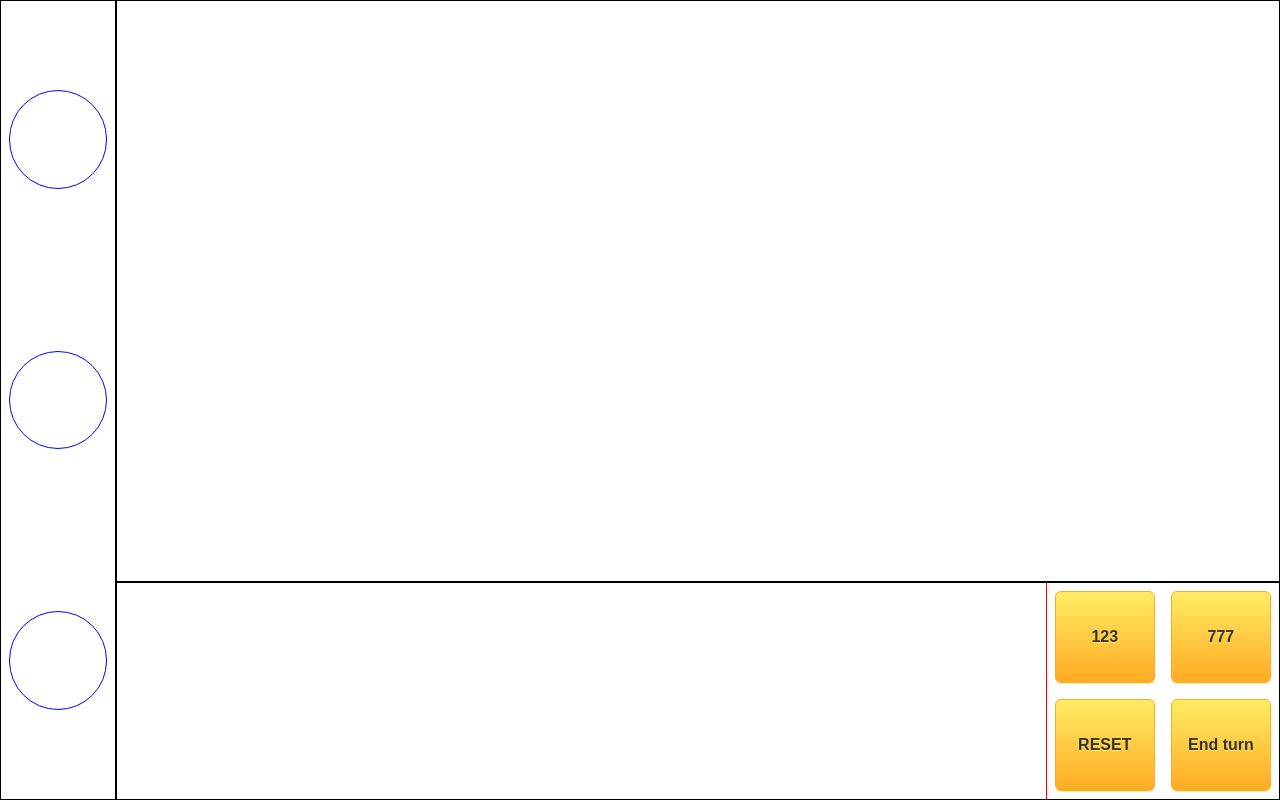
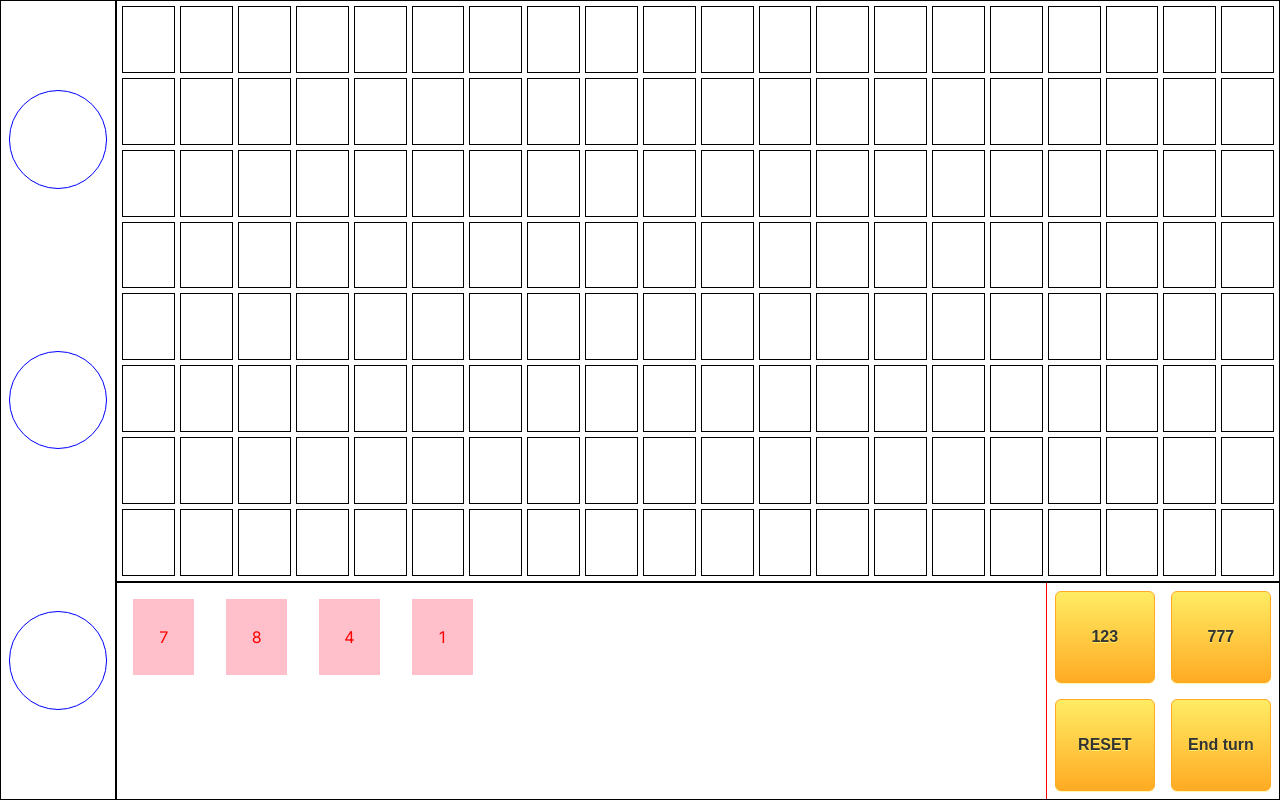
Before and after one commit to vladbyk89/my-rummikub-NextJs, a Next.js app: page /game in a window 1280 px wide. Built offline with nearby package versions, Linux system fonts and the light colour scheme.

Commit message:
dnd library first commit

```diff
--- a/package.json
+++ b/package.json
@@ -25,6 +25,8 @@
     "nodemailer": "^6.9.4",
     "postcss": "8.4.27",
     "react": "18.2.0",
+    "react-dnd": "^16.0.1",
+    "react-dnd-html5-backend": "^16.0.1",
     "react-dom": "18.2.0",
     "react-hook-form": "^7.45.4",
     "react-redux": "^8.1.1",
--- /dev/null
+++ b/src/app/game/components/Board.tsx
@@ -0,0 +1,10 @@
+import React from "react";
+import { selectBoard } from "@/redux/features/board/boardSlice";
+import { useAppSelector } from "@/redux/hooks";
+import { useDrop } from "react-dnd";
+
+export default function Board() {
+  const boardArr = useAppSelector(selectBoard);
+
+  return <section className="gameBoard">{boardArr}</section>;
+}
--- /dev/null
+++ b/src/app/game/components/Square.tsx
@@ -0,0 +1,39 @@
+import React from "react";
+import { useDrop } from "react-dnd";
+import { useAppDispatch } from "@/redux/hooks";
+import { moveTile } from "@/redux/features/board/boardSlice";
+import { TileType } from "./Tile";
+
+interface SquareProps {
+  index: number;
+}
+
+export default function Square({ index }: SquareProps) {
+  const dispatch = useAppDispatch();
+
+  const [{ isOver }, drop] = useDrop(() => ({
+    accept: "tile",
+    drop: (draggedItem: TileType) => {
+      dispatch(
+        moveTile({
+          squareIndex: index,
+          newDiv: (
+            <div
+              key={index}
+              style={{ color: draggedItem.color }}
+              className="tile"
+            >
+              {draggedItem.value}
+            </div>
+          ),
+        })
+      );
+    },
+
+    collect: (monitor) => ({
+      isOver: !!monitor.isOver(),
+    }),
+  }));
+
+  return <div ref={drop} id={String(index)} className="square"></div>;
+}
--- /dev/null
+++ b/src/app/game/components/Tile.tsx
@@ -0,0 +1,31 @@
+import React from "react";
+
+import { useDrag } from "react-dnd";
+
+export interface TileType {
+  value: number;
+  color: string;
+}
+
+export default function Tile({ value, color }: TileType) {
+  const [{ isDragging }, drag] = useDrag(() => ({
+    type: "tile",
+    item: { value, color },
+    collect: (monitor) => ({
+      isDragging: !!monitor.isDragging(),
+    }),
+  }));
+
+  return (
+    <div
+      ref={drag}
+      className="tile square"
+      style={{
+        color: `${color}`,
+        backgroundColor: isDragging ? "yellow" : "pink",
+      }}
+    >
+      {value}
+    </div>
+  );
+}
--- a/src/app/game/page.tsx
+++ b/src/app/game/page.tsx
@@ -1,8 +1,17 @@
+"use client";
+
 import "../styles/GamePage.scss";
 import "../styles/Buttons.scss";
 
+// ** React DND
+import { DndProvider } from "react-dnd";
+import { HTML5Backend } from "react-dnd-html5-backend";
 
-export default async function page() {
+import Board from "./components/Board";
+import Tile from "./components/Tile";
+
+export default function GamePage() {
+
   return (
     <main className="gamePage">
       <section className="playersArea">
@@ -10,9 +19,14 @@ export default async function page() {
         <div></div>
         <div></div>
       </section>
-      <section className="gameBoard"></section>
+      <DndProvider backend={HTML5Backend}>
         <section className="playerHand">
-        <div className="tiles"></div>
+          <div className="tiles">
+            <Tile color="red" value={7} />
+            <Tile color="red" value={8} />
+            <Tile color="red" value={4} />
+            <Tile color="red" value={1} />
+          </div>
           <div className="actionButtons">
             <button className="buttonStyleTwo">123</button>
             <button className="buttonStyleTwo">777</button>
@@ -20,6 +34,8 @@ export default async function page() {
             <button className="buttonStyleTwo">End turn</button>
           </div>
         </section>
+        <Board />
+      </DndProvider>
     </main>
   );
 }
--- a/src/app/styles/GamePage.scss
+++ b/src/app/styles/GamePage.scss
@@ -33,6 +33,11 @@
     border-right: 1px solid red;
     width: 80%;
     height: 100%;
+    display: grid;
+    grid-template-columns: repeat(10, 1fr);
+    grid-template-rows: repeat(2, 1fr);
+    gap: 2rem;
+    padding: 1rem;
   }
   .actionButtons {
     height: 100%;
@@ -48,4 +53,19 @@
 .gameBoard {
   border: 1px solid black;
   grid-area: 1 / 2 / 9 / 12;
+  display: grid;
+  grid-template-columns: repeat(20, 1fr);
+  grid-template-rows: repeat(8, 1fr);
+  grid-column-gap: 5px;
+  grid-row-gap: 5px;
+  padding: 5px;
+  div {
+    border: 1px solid black;
+  }
 }
+
+.tile {
+  display: flex;
+  justify-content: center;
+  align-items: center;
+}
--- /dev/null
+++ b/src/redux/features/board/boardSlice.tsx
@@ -0,0 +1,32 @@
+import { RootState } from "@/redux/store";
+import { createSlice } from "@reduxjs/toolkit";
+import Square from "@/app/game/components/Square";
+
+const createEmptyBoard = () => {
+  const boardArr = [];
+  for (let i = 0; i < 160; i++) {
+    boardArr.push(<Square index={i} key={i} />);
+  }
+
+  return boardArr;
+};
+
+const initialState = { value: createEmptyBoard() };
+
+export const board = createSlice({
+  name: "board",
+  initialState,
+  reducers: {
+    moveTile: (state, action) => {
+      const { squareIndex, newDiv } = action.payload;
+      state.value[squareIndex] = newDiv;
+      //   console.log(state.value[squareIndex]);
+    },
+  },
+});
+
+export const { moveTile } = board.actions;
+
+export const selectBoard = (state: RootState) => state.board.value;
+
+export default board.reducer;
--- a/src/redux/store.ts
+++ b/src/redux/store.ts
@@ -1,13 +1,19 @@
 import { configureStore } from "@reduxjs/toolkit";
 import userReducer from "./features/user/userSlice";
 import playerReducer from "./features/players/playersSlice";
+import boardReducer from "./features/board/boardSlice";
 
 export const store = configureStore({
   reducer: {
     user: userReducer,
     players: playerReducer,
+    board: boardReducer,
   },
-  devTools: process.env.NODE_ENV !== "production",
+  devTools: process.env.NODE_ENV !== "production", // look up usage
+  middleware: (getDefaultMiddleware) =>
+    getDefaultMiddleware({
+      serializableCheck: false,
+    }),
 });
 
 export type RootState = ReturnType<typeof store.getState>;
```
Also changed, not shown: 1 other file (tests, documents, lock files or other folders). Lines whose indentation alone changed are shown as unchanged.
